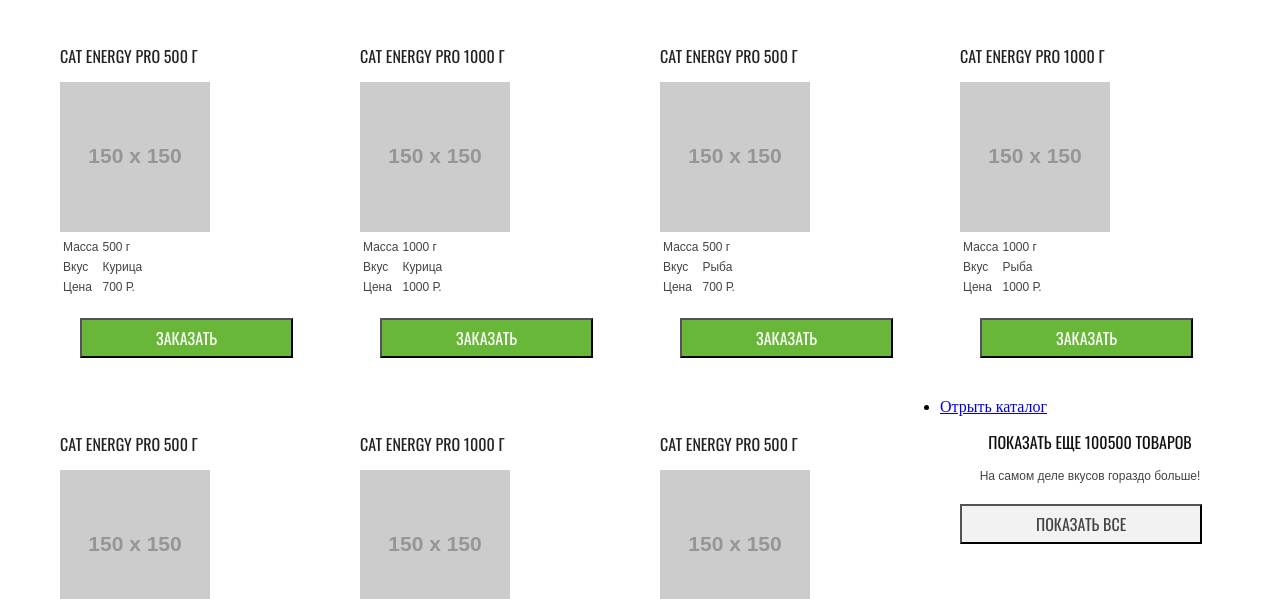
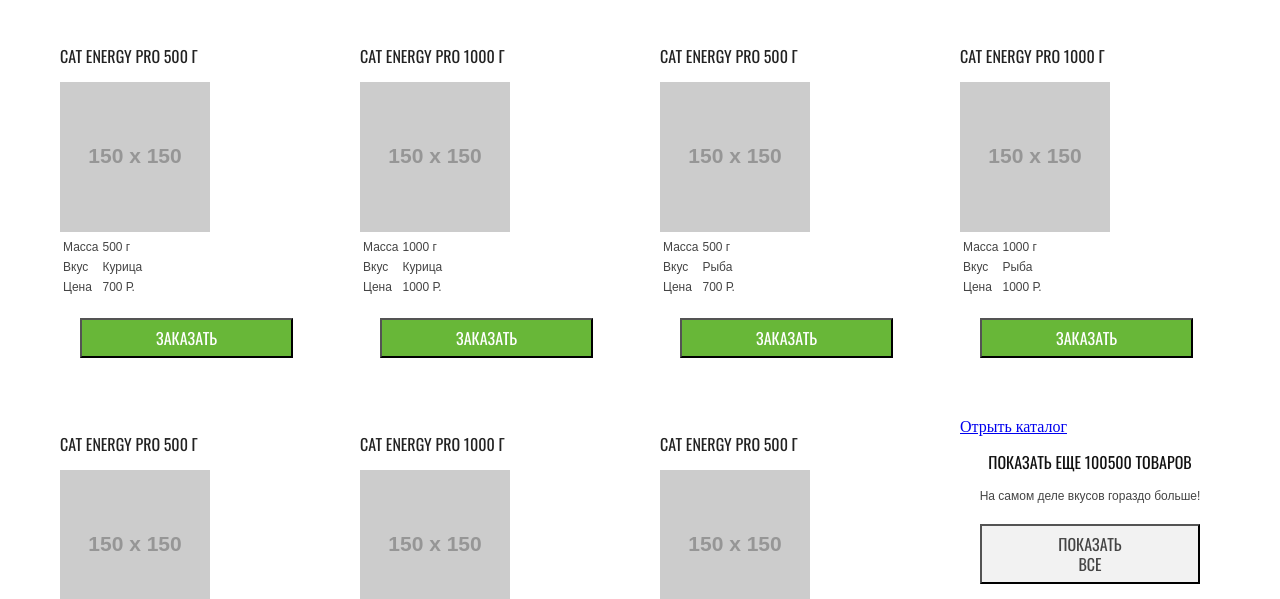
Before and after one commit to igor26111963/1343133-cat-energy-21, a website: page source/catalog.html in a window 1280 px wide. Shown: the part 353-952 px from the top of the page. Drawn offline with nearby package versions, Linux system fonts and the light colour scheme; files that its build step writes are made by us from their sources; placeholder pictures from the web are drawn by us.

Commit message:
Исправил по комментариям

```diff
--- a/source/catalog.html
+++ b/source/catalog.html
@@ -167,18 +167,18 @@
             </table>
             <button class="catalog-top__button" type="button">Заказать</button>
           </li>
-          <li>
-            <a href="#" class="catalog-bottom__link"><span class="visually-hidden">Отрыть каталог</span></a>
-            <h3 class="catalog-bottom__title">Показать еще 100500 товаров</h3>
-            <p class="catalog-bottom__text">На самом деле вкусов гораздо больше!</p>
-            <button class="catalog-bottom__button" type="button">показать все</button>
+          <li class="catalog-top__items">
+            <a href="#" class="catalog-top__link"><span class="visually-hidden">Отрыть каталог</span></a>
+            <h3 class="catalog-top__title--show-more">Показать еще 100500 товаров</h3>
+            <p class="catalog-top__text">На самом деле вкусов гораздо больше!</p>
+            <button class="catalog-top__button--show-more" type="button">показать все</button>
           </li>
         </ul>
       </div>
     </section>
     <section class="addition">
-      <h2 class="addition__title">Дополнительные товары</h2>
       <div class="addition__inner">
+        <h2 class="addition__title">Дополнительные товары</h2>
         <ul class="addition__list">
           <li class="addition__items">
             <p class="addition__text">Сахарозаменитель</p>
--- a/source/less/blocks/catalog.less
+++ b/source/less/blocks/catalog.less
@@ -49,7 +49,7 @@
   background-color: @basic-green;
 }
 
-.catalog-bottom__title {
+.catalog-top__title--show-more {
   font-family: "Oswald", "Arial", sans-serif;
   font-weight: 400;
   font-size: 16px;
@@ -59,7 +59,7 @@
   color: @special-black;
 }
 
-.catalog-bottom__text {
+.catalog-top__text {
   font-family: "Arial", "Helvetica", sans-serif;
   font-weight: 400;
   font-size: 12px;
@@ -68,7 +68,7 @@
   color: @dark-grey;
 }
 
-.catalog-bottom__button {
+.catalog-top__button--show-more {
   display: block;
   margin: 20px;
   padding: 8px 74px;
```
